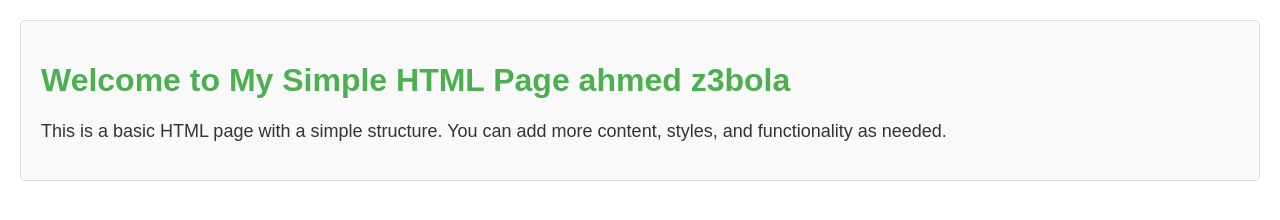
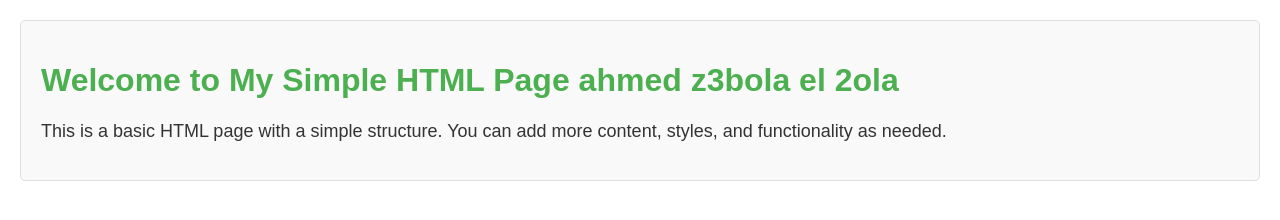
Before and after one commit to AhmedAyman2000128/myapp, a plain HTML site: page index.html in a window 1280 px wide. Drawn offline with Linux system fonts and the light colour scheme.

Commit message:
Update index.html

```diff
--- a/index.html
+++ b/index.html
@@ -28,7 +28,7 @@
 <body>
 
 <div class="container">
-    <h1>Welcome to My Simple HTML Page ahmed z3bola</h1>
+    <h1>Welcome to My Simple HTML Page ahmed z3bola el 2ola</h1>
     <p>This is a basic HTML page with a simple structure. You can add more content, styles, and functionality as needed.</p>
 </div>
 
```
